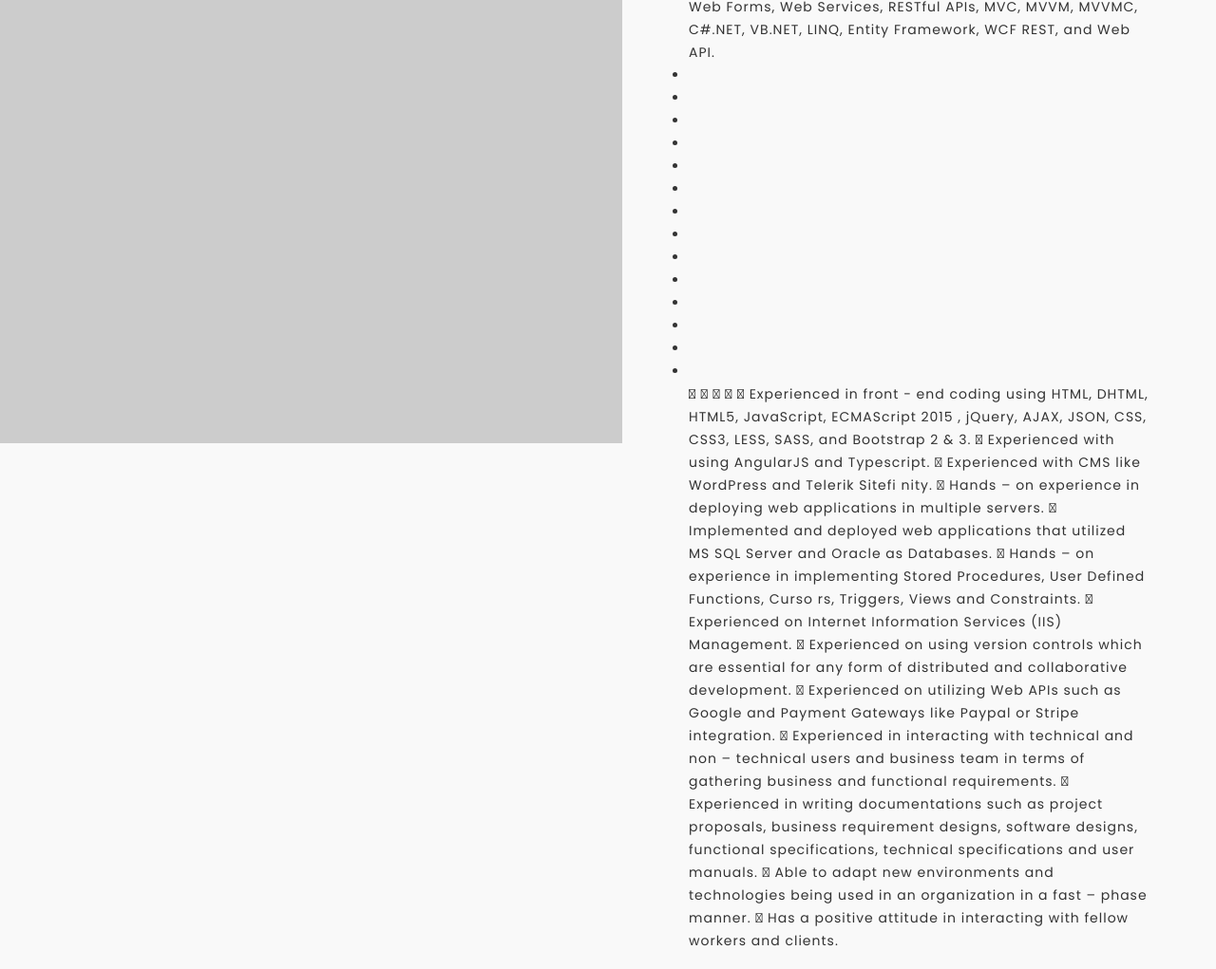
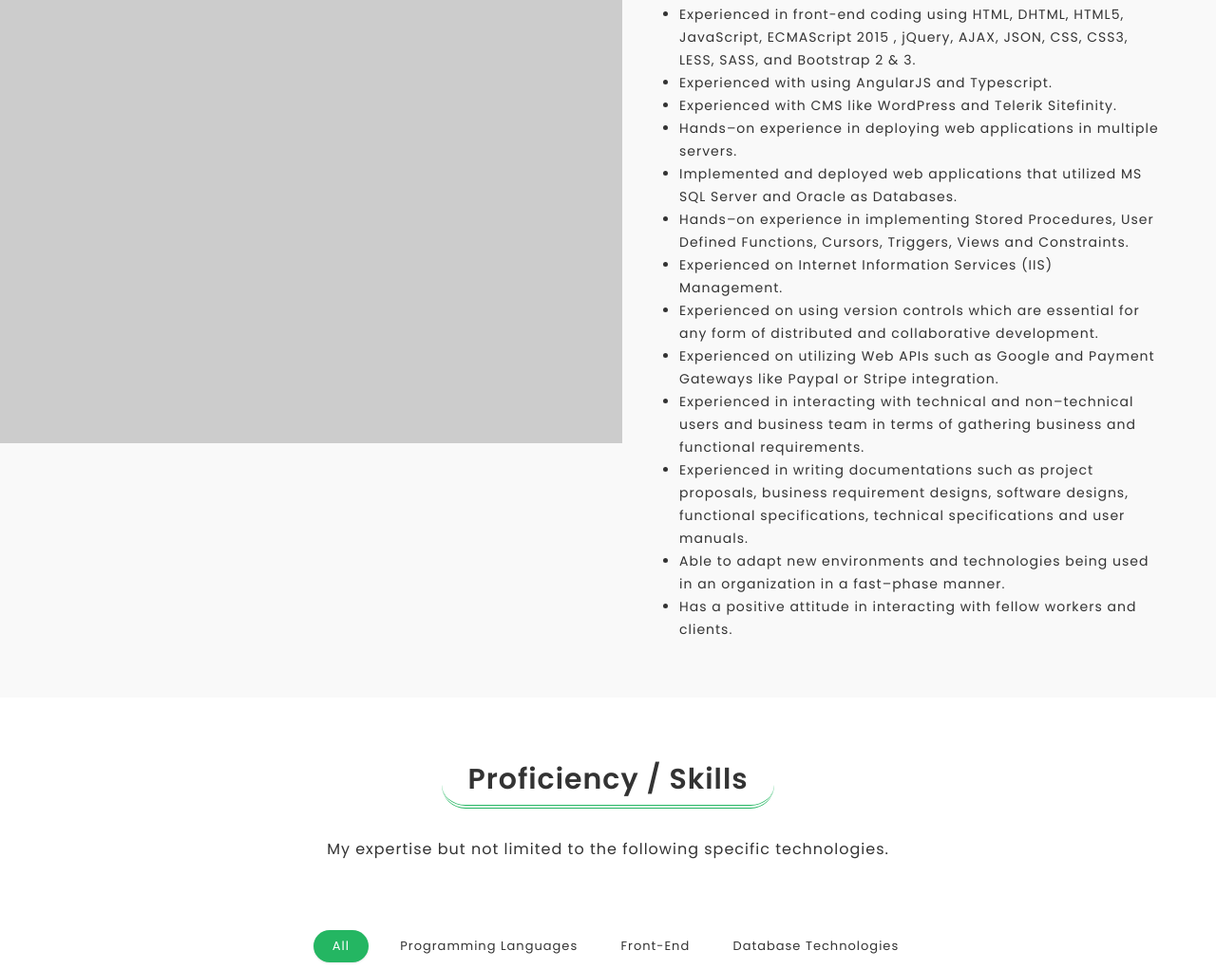
Before and after one commit to khalel/erroldsanchez, a plain HTML site: page docs/index.html in a window 1280 px wide. Shown: the part 1314-2335 px from the top of the page at 95% size. Drawn offline with Linux system fonts and the light colour scheme; some packages are replaced by stand-ins of ours.

Commit message:
Updated about us and proficiency

```diff
--- a/docs/css/style.css
+++ b/docs/css/style.css
@@ -110,7 +110,7 @@ fieldset {
 }
 
 .section-space-padding {
-    padding: 100px 0px;
+    padding: 60px 0px;
 }
 
 .section-title {
@@ -493,18 +493,15 @@ body.loaded #preloader{
 .about-me {}
 
 .about-me h2 {
-	padding: 0px 50px;
+	padding: 0px 30px;
 }
 
 .about-me p {
-    padding-left: 50px;
-    padding-right: 50px;
-	font-size: 15px;
+	padding: 0px 30px;
 }
 
 .about-me ul {
-    padding-left: 70px;
-    padding-right: 70px;
+	padding: 0px 60px;
 	font-size: 14px;
 }
 
--- a/docs/index.html
+++ b/docs/index.html
@@ -56,7 +56,7 @@
 
                     <div class="col-sm-3">
                         <div class="logo">
-                            <a href=".">Errold Sanchez</a>
+                            <a href="#home">Errold Sanchez</a>
                         </div>
                     </div>
 
@@ -77,7 +77,7 @@
                                         </li>
                                         <li><a class="smoth-scroll" href="#about">About</a>
                                         </li>
-                                        <li><a class="smoth-scroll" href="#portfolio">Portfolio</a>
+                                        <li><a class="smoth-scroll" href="#portfolio">Proficiency / Skills</a>
                                         </li>
                                         <li><a class="smoth-scroll" href="#testimonials">Testimonial</a>
                                         </li>
@@ -143,10 +143,10 @@
 
 					<ul>
 						<li>
-							Extensive experienced in leading a small to big group of developers in multiple projects.
+							Extensive experience in leading a small to big group of developers in multiple projects.
 						</li>
 						<li>
-							Extensive experienced in enterprise software development life cycle,
+							Extensive experience in enterprise software development life cycle,
 							architecture, software design methodologies, and software design
 							patterns and practices. Having the capability and capacity to deliver
 							any web solutions from scratch to implementation with quality.
@@ -160,102 +160,50 @@
 							Entity Framework, WCF REST, and Web API.
 						</li>
 						<li>
-
+                            Experienced in front-end coding using HTML, DHTML, HTML5, JavaScript,
+                            ECMAScript 2015 , jQuery, AJAX, JSON, CSS, CSS3, LESS, SASS, and
+                            Bootstrap 2 & 3.
 						</li>
 						<li>
-
+                            Experienced with using AngularJS and Typescript.
 						</li>
 						<li>
-
+                            Experienced with CMS like WordPress and Telerik Sitefinity.
 						</li>
 						<li>
-
+                            Hands–on experience in deploying web applications in multiple servers.
 						</li>
 						<li>
-
+                            Implemented and deployed web applications that utilized MS SQL Server and Oracle as Databases.
 						</li>
 						<li>
-
+                            Hands–on experience in implementing Stored Procedures, User Defined Functions,
+                            Cursors, Triggers, Views and Constraints.
 						</li>
 						<li>
-
+                            Experienced on Internet Information Services (IIS) Management.
 						</li>
 						<li>
-
+                            Experienced on using version controls which are essential for any form of distributed and
+                            collaborative development.
 						</li>
 						<li>
-
+                            Experienced on utilizing Web APIs such as Google and Payment Gateways like Paypal or Stripe integration.
 						</li>
 						<li>
-
+                            Experienced in interacting with technical and non–technical users and business team in terms of
+                            gathering business and functional requirements.
 						</li>
 						<li>
-
+                            Experienced in writing documentations such as project proposals, business requirement designs,
+                            software  designs, functional specifications, technical specifications and user manuals.
 						</li>
 						<li>
-
+                            Able to adapt new environments and technologies being used in an organization in a fast–phase manner.
 						</li>
 						<li>
-
+                            Has a positive attitude in interacting with fellow workers and clients.
 						</li>
-					</ul>
-
-					<ul>
-						<li> </li>
-							
-
-							
-
-							
-
-							
-
-							
-							Experienced in front
-							-
-							end coding using HTML, DHTML, HTML5, JavaScript,
-							ECMAScript 2015
-							, jQuery, AJAX, JSON, CSS, CSS3, LESS, SASS, and Bootstrap 2 & 3.
-							
-							Experienced with using AngularJS and Typescript.
-							
-							Experienced with CMS like WordPress and Telerik Sitefi
-							nity.
-							
-							Hands
-							–
-							on experience in deploying web applications in multiple servers.
-							
-							Implemented and deployed web applications that utilized MS SQL Server and Oracle as Databases.
-							
-							Hands
-							–
-							on  experience  in  implementing  Stored  Procedures,  User  Defined  Functions,  Curso
-							rs,  Triggers,  Views  and
-							Constraints.
-							
-							Experienced on Internet Information Services (IIS) Management.
-							
-							Experienced on using version controls which are essential for any form of distributed and collaborative development.
-							
-							Experienced on utilizing Web APIs such
-							as Google and Payment Gateways like Paypal or Stripe integration.
-							
-							Experienced in interacting with technical and non
-							–
-							technical users and business team in terms of gathering business
-							and functional requirements.
-							
-							Experienced in writing documentations such as
-							project proposals, business requirement designs, software  designs,
-							functional specifications, technical specifications and user manuals.
-							
-							Able to adapt new environments and technologies being used in an organization in a fast
-							–
-							phase manner.
-							
-							Has a positive
-							attitude in interacting with fellow workers and clients.
 					</ul>
 
 				</div>
@@ -273,8 +221,8 @@
             <div class="row">
                 <div class="col-sm-12">
                     <div class="section-title">
-                        <h2>My Portfolio.</h2>
-                        <p>Lorem ipsum dolor sit amet, consectetur adipisicing elit</p>
+                        <h2>Proficiency / Skills</h2>
+                        <p>My expertise but not limited to the following specific technologies.</p>
                     </div>
                 </div>
             </div>
@@ -282,44 +230,43 @@
             <div class="row">
                 <ul class="portfolio">
                     <li class="filter" data-filter="all">all</li>
-                    <li class="filter" data-filter=".apps">apps</li>
-                    <li class="filter" data-filter=".mockups">mockups</li>
-                    <li class="filter" data-filter=".wordpress">wordpress</li>
+                    <li class="filter" data-filter=".languages">Programming Languages</li>
+                    <li class="filter" data-filter=".frontend">Front-end</li>
+                    <li class="filter" data-filter=".database">Database Technologies</li>
                 </ul>
             </div>
 
             <div class="portfolio-inner">
                 <div class="row">
 
-
-                    <div class="col-md-4 col-sm-6 col-xs-12 mix apps">
+                    <div class="col-md-4 col-sm-6 col-xs-12 mix languages">
                         <div class="item">
-                            <a href="images/portfolio/1.jpg" class="portfolio-popup" title="Project Title">
-                                <img src="images/portfolio/1.jpg" alt="">
+                            <a href="images/portfolio/CSharpNET.jpg" class="portfolio-popup" title="C#.NET">
+                                <img src="images/portfolio/CSharpNET.png" alt="">
                             </a>
                         </div>
                     </div>
 
-                    <div class="col-md-4 col-sm-6 col-xs-12 mix mockups">
+                    <div class="col-md-4 col-sm-6 col-xs-12 mix frontend">
                         <div class="item">
-                            <a href="images/portfolio/2.jpg" class="portfolio-popup" title="Project Title">
-                                <img src="images/portfolio/2.jpg" alt="">
+                            <a href="images/portfolio/AngularJS.jpg" class="portfolio-popup" title="AngularJS">
+                                <img src="images/portfolio/AngularJS.png" alt="">
                             </a>
                         </div>
                     </div>
 
-                    <div class="col-md-4 col-sm-6 col-xs-12 mix apps">
+                    <div class="col-md-4 col-sm-6 col-xs-12 mix mockups database">
                         <div class="item">
-                            <a href="images/portfolio/3.jpg" class="portfolio-popup" title="Project Title">
-                                <img src="images/portfolio/3.jpg" alt="">
+                            <a href="images/portfolio/MSSQLServer.jpg" class="portfolio-popup" title="Microsoft SQL Server">
+                                <img src="images/portfolio/MSSQLServer.png" alt="">
                             </a>
                         </div>
                     </div>
 
-                    <div class="col-md-4 col-sm-6 col-xs-12 mix mockups wordpress">
+                    <div class="col-md-4 col-sm-6 col-xs-12 mix languages">
                         <div class="item">
-                            <a href="images/portfolio/4.jpg" class="portfolio-popup" title="Project Title">
-                                <img src="images/portfolio/4.jpg" alt="">
+                            <a href="images/portfolio/ASPNET.jpg" class="portfolio-popup" title="ASP.NET">
+                                <img src="images/portfolio/ASPNET.png" alt="">
                             </a>
                         </div>
                     </div>
@@ -345,8 +292,8 @@
         </div>
 
         <div class="text-center margin-top-50">
-          <a class="button button-style button-style-dark button-style-icon fa fa-long-arrow-right smoth-scroll" href="#contact">Let's Discuss</a>
-            </div>
+            <a class="button button-style button-style-dark button-style-icon fa fa-long-arrow-right smoth-scroll" href="#contact">Let's Discuss</a>
+        </div>
 
      </section>
     <!-- Portfolio End -->
```
Also changed, not shown: docs/images/portfolio/ASPNet.jpg (added), docs/images/portfolio/ASPNet.png (added), docs/images/portfolio/AngularJS.jpg (added), docs/images/portfolio/AngularJS.png (added), docs/images/portfolio/CSharpNET.jpg (added), docs/images/portfolio/CSharpNET.png (added), docs/images/portfolio/MSSQLServer.jpg (added), docs/images/portfolio/MSSQLServer.png (added).
